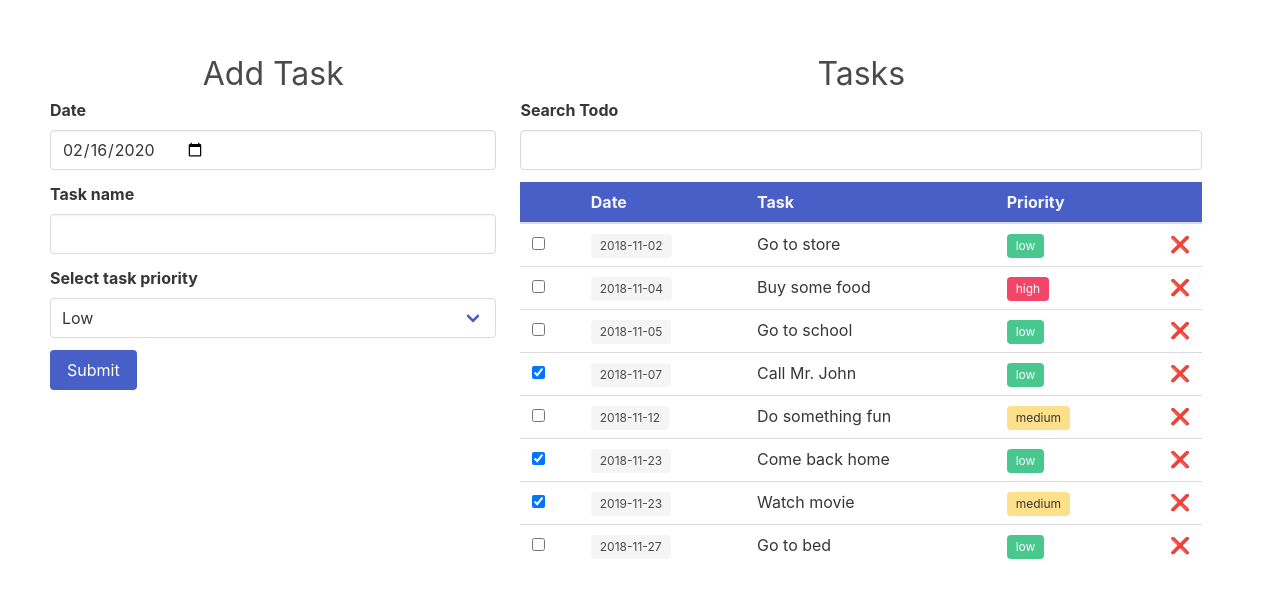
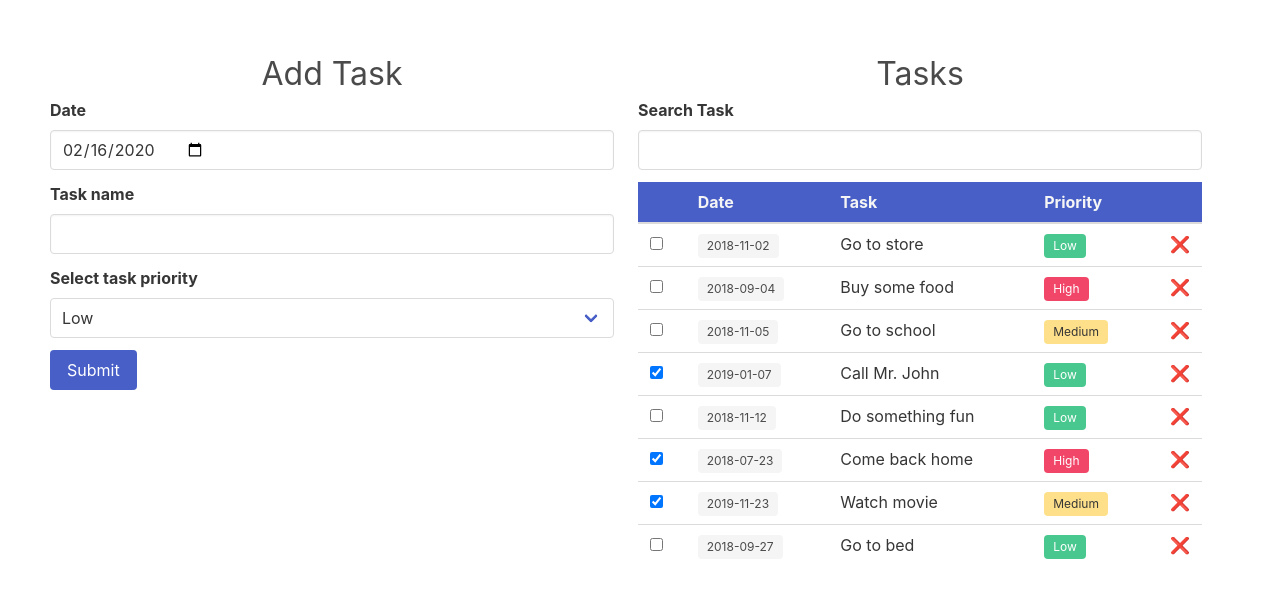
Before and after one commit to nadim1992/react-todo, a React (Create React App) app: page / in a window 1280 px wide. Shown: the top 598 px of the page. Built offline with nearby package versions, Linux system fonts and the light colour scheme.

Commit message:
Add sorting option

```diff
--- a/src/components/App.js
+++ b/src/components/App.js
@@ -3,7 +3,15 @@ import React, { useState, useEffect } from 'react';
 import FormContainer from './form/FormContainer';
 import ListContainer from './list/ListContainer';
 
-import { getTodaysDate } from '../helpers';
+import {
+    getTodaysDate,
+    sortByDateAsc,
+    sortByDateDesc,
+    sortByNameAsc,
+    sortByNameDesc,
+    sortByPriorityAsc,
+    sortByPriorityDesc
+} from '../helpers';
 
 import 'bulma/css/bulma.css';
 import './App.css';
@@ -12,7 +20,8 @@ function App() {
     const [todos, setTodos] = useState([]);
     const [date, setDate] = useState(getTodaysDate());
     const [name, setName] = useState('');
-    const [priority, setPriority] = useState('low');
+    const [priority, setPriority] = useState('3');
+    const [sort, setSort] = useState('asc');
 
     const handleChange = (e) => {
         switch (e.target.name) {
@@ -65,23 +74,63 @@ function App() {
         setTodos(todos.filter(todo => todo.id !== id));
     };
 
+    const handleSort = (e) => {
+        let sortedTodos;
+
+        switch (e.target.dataset.sortBy) {
+            case 'date':
+                if (sort === 'asc') {
+                    sortedTodos = sortByDateAsc([...todos]);
+                    setSort('desc');
+                } else {
+                    sortedTodos = sortByDateDesc([...todos]);
+                    setSort('asc');
+                }
+                break;
+
+            case 'name':
+                if (sort === 'asc') {
+                    sortedTodos = sortByNameAsc([...todos]);
+                    setSort('desc');
+                } else {
+                    sortedTodos = sortByNameDesc([...todos]);
+                    setSort('asc');
+                }
+                break;
+
+            case 'priority':
+                if (sort === 'asc') {
+                    sortedTodos = sortByPriorityAsc([...todos]);
+                    setSort('desc');
+                } else {
+                    sortedTodos = sortByPriorityDesc([...todos]);
+                    setSort('asc');
+                }
+                break;
+
+            default:
+        }
+
+        setTodos(sortedTodos);
+    };
+
     const resetForm = () => {
         setDate(getTodaysDate());
         setName('');
-        setPriority('low');
+        setPriority('3');
     };
 
     // Initialize test data
     useEffect(() => {
         setTodos([
-            { id: 1, complete: false, date: '2018-11-02', name: 'Go to store', priority: 'low' },
-            { id: 2, complete: false, date: '2018-11-04', name: 'Buy some food', priority: 'high' },
-            { id: 3, complete: false, date: '2018-11-05', name: 'Go to school', priority: 'low' },
-            { id: 4, complete: true, date: '2018-11-07', name: 'Call Mr. John', priority: 'low' },
-            { id: 5, complete: false, date: '2018-11-12', name: 'Do something fun', priority: 'medium' },
-            { id: 6, complete: true, date: '2018-11-23', name: 'Come back home', priority: 'low' },
-            { id: 7, complete: true, date: '2019-11-23', name: 'Watch movie', priority: 'medium' },
-            { id: 8, complete: false, date: '2018-11-27', name: 'Go to bed', priority: 'low' }
+            { id: 1, complete: false, date: '2018-11-02', name: 'Go to store', priority: '3' },
+            { id: 2, complete: false, date: '2018-09-04', name: 'Buy some food', priority: '1' },
+            { id: 3, complete: false, date: '2018-11-05', name: 'Go to school', priority: '2' },
+            { id: 4, complete: true, date: '2019-01-07', name: 'Call Mr. John', priority: '3' },
+            { id: 5, complete: false, date: '2018-11-12', name: 'Do something fun', priority: '3' },
+            { id: 6, complete: true, date: '2018-07-23', name: 'Come back home', priority: '1' },
+            { id: 7, complete: true, date: '2019-11-23', name: 'Watch movie', priority: '2' },
+            { id: 8, complete: false, date: '2018-09-27', name: 'Go to bed', priority: '3' }
         ]);
     }, []);
 
@@ -99,6 +148,7 @@ function App() {
                 <ListContainer
                     handleComplete={handleComplete}
                     handleRemove={handleRemove}
+                    handleSort={handleSort}
                     todos={todos}
                 />
             </div>
--- a/src/components/form/FormContainer.js
+++ b/src/components/form/FormContainer.js
@@ -4,9 +4,9 @@ import SelectFormField from './SelectFormField';
 
 function FormContainer(props) {
     const priorities = [
-        { id: 'high', name: 'High' },
-        { id: 'medium', name: 'Medium' },
-        { id: 'low', name: 'Low' }
+        { id: '1', name: 'High' },
+        { id: '2', name: 'Medium' },
+        { id: '3', name: 'Low' }
     ];
 
     return (
--- a/src/components/list/ListContainer.js
+++ b/src/components/list/ListContainer.js
@@ -10,7 +10,7 @@ function ListContainer(props) {
     };
 
     return (
-        <div className="column is-three-fifths">
+        <div className="column">
             <h2 className="is-size-3 has-text-centered">Tasks</h2>
 
             <ListFilter
@@ -22,9 +22,9 @@ function ListContainer(props) {
                 <thead>
                     <tr className="has-background-link">
                         <th></th>
-                        <th className="has-text-light">Date</th>
-                        <th className="has-text-light">Task</th>
-                        <th className="has-text-light">Priority</th>
+                        <th className="has-text-light" data-sort-by="date" onClick={props.handleSort}>Date</th>
+                        <th className="has-text-light" data-sort-by="name" onClick={props.handleSort}>Task</th>
+                        <th className="has-text-light" data-sort-by="priority" onClick={props.handleSort}>Priority</th>
                         <th></th>
                     </tr>
                 </thead>
--- a/src/components/list/ListFilter.js
+++ b/src/components/list/ListFilter.js
@@ -7,7 +7,7 @@ function ListFilter(props) {
             handleChange={props.handleSearch}
             inputType="search"
             name="search"
-            label="Search Todo"
+            label="Search Task"
         />
     );
 }
--- a/src/components/list/PriorityTag.js
+++ b/src/components/list/PriorityTag.js
@@ -4,24 +4,46 @@ function PriorityTag(props) {
     let classes = 'tag';
 
     switch (props.priority) {
-        case 'low':
+        case '3':
             classes += ' has-background-success has-text-white ';
             break;
 
-        case 'medium':
+        case '2':
             classes += ' has-background-warning has-text-dark ';
             break;
 
-        case 'high':
+        case '1':
             classes += ' has-background-danger has-text-white ';
             break;
 
         default:
     }
 
+    const getTagName = (priority) => {
+        let tag;
+
+        switch (priority) {
+            case '1':
+                tag = 'High';
+            break;
+
+            case '2':
+                tag = 'Medium';
+            break;
+
+            case '3':
+                tag = 'Low';
+            break;
+
+            default:
+        }
+
+        return tag;
+    };
+
     return (
         <span className={classes}>
-            {props.priority}
+            {getTagName(props.priority)}
         </span>
     );
 }
--- a/src/helpers.js
+++ b/src/helpers.js
@@ -5,3 +5,32 @@ export function getTodaysDate() {
 
     return `${today.getFullYear()}-${month}-${day}`;
 }
+
+/**
+ * Sort functions
+ * ==============
+ */
+
+export function sortByDateAsc(todos) {
+    return todos.sort((a, b) => a.date > b.date ? 1 : -1);
+}
+
+export function sortByDateDesc(todos) {
+    return todos.sort((a, b) => a.date > b.date ? -1 : 1);
+}
+
+export function sortByNameAsc(todos) {
+    return todos.sort((a, b) => a.name > b.name ? 1 : -1);
+}
+
+export function sortByNameDesc(todos) {
+    return todos.sort((a, b) => a.name > b.name ? -1 : 1);
+}
+
+export function sortByPriorityAsc(todos) {
+    return todos.sort((a, b) => a.priority > b.priority ? 1 : -1);
+}
+
+export function sortByPriorityDesc(todos) {
+    return todos.sort((a, b) => a.priority > b.priority ? -1 : 1);
+}
```
